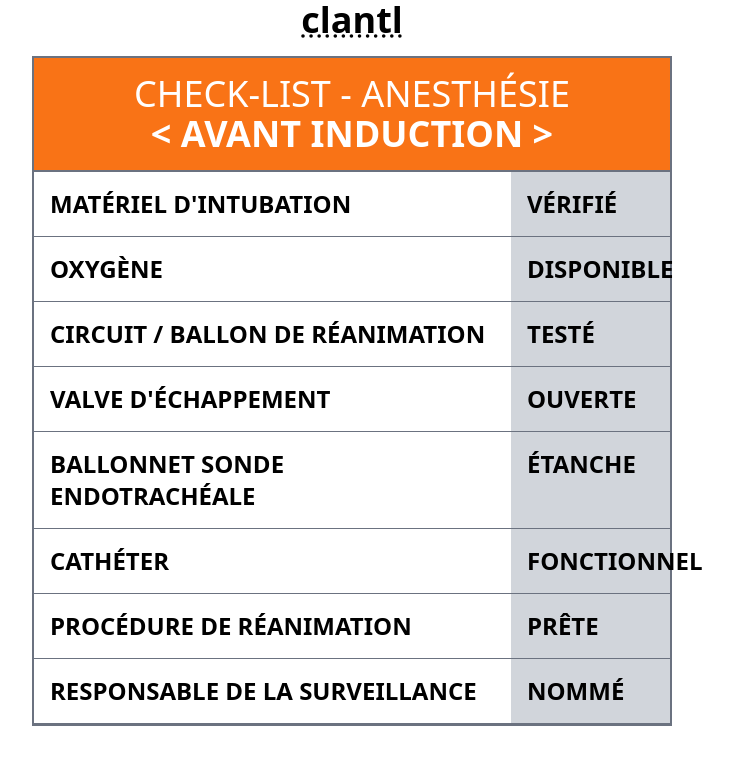
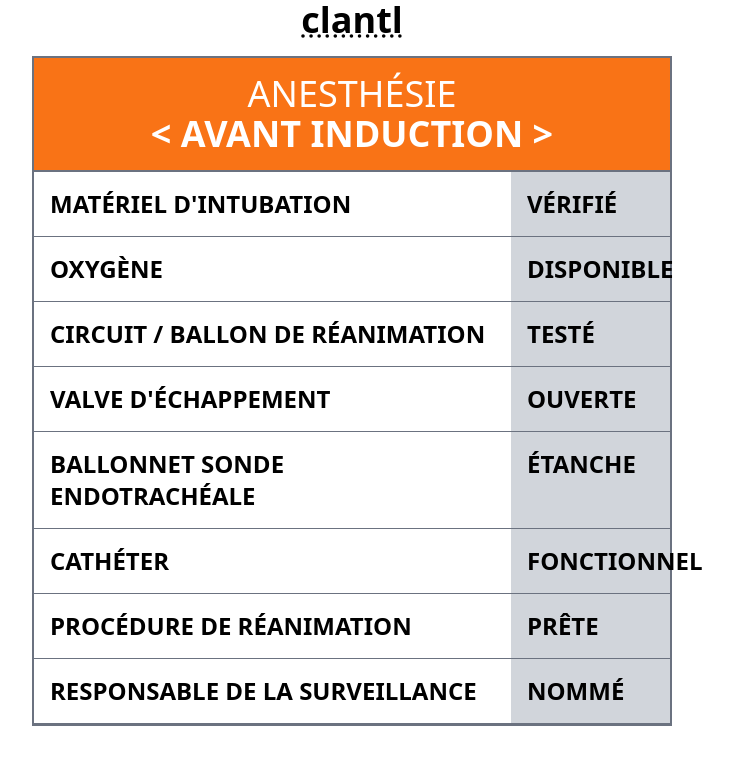
Before and after one commit to pluxain/clantl, a Vue app: page / in a window 1280 px wide. Shown: the top 764 px of the page, without its empty margins (288-1021 px from the left). Built offline with nearby package versions, Linux system fonts and the light colour scheme.

Commit message:
feat(content): use french before i18n/l10n
Ref: #11

```diff
--- a/src/features/checklist/CheckList.vue
+++ b/src/features/checklist/CheckList.vue
@@ -40,7 +40,7 @@ const list: Ref<Checklist> = ref({
       verified: false,
     },
   ],
-  realm: "Check-List - Anesthésie",
+  realm: "Anesthésie",
   step: "Avant Induction",
 });
 
@@ -99,10 +99,10 @@ function check(index: number) {
     severity="success"
     css="p-8 text-center"
   >
-    <h4 class="mb-4 text-3xl font-bold uppercase">Check-List Completed !</h4>
-    <p class="text-3xl font-bold uppercase">
-      You can now access the next phase
-    </p>
+    <h4 class="mb-4 text-3xl font-bold uppercase">
+      liste de vérification complétée !
+    </h4>
+    <p class="text-3xl font-bold uppercase">prêt pour l'induction</p>
     <p class="text-4xl font-bold motion-safe:animate-bounce">{{ "\u2304" }}</p>
   </ClantlNotification>
 </template>
```
